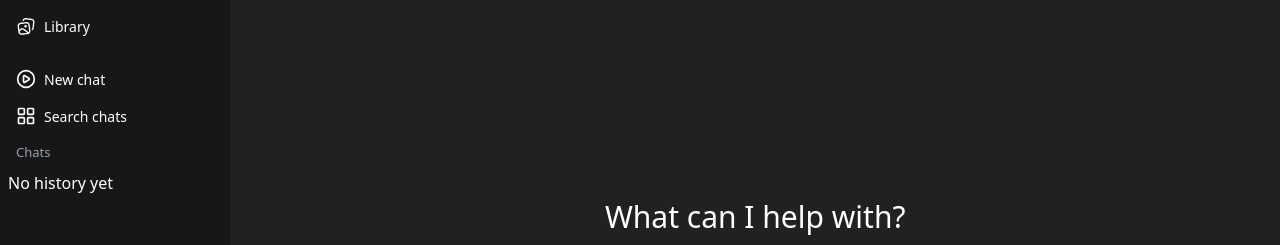
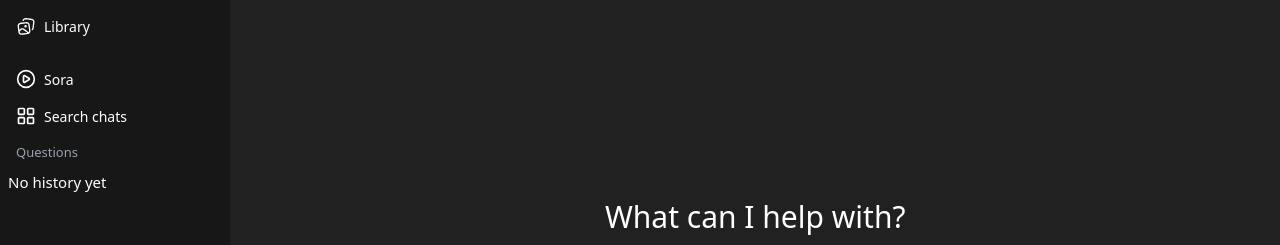
Before and after one commit to usmanali0805/ChatGPT-clone, a React (Vite) app: page / in a window 1280 px wide. Shown: the part 124-369 px from the top of the page. Built offline with nearby package versions, Linux system fonts and the light colour scheme.

Commit message:
Add functionality on ask questions

```diff
--- a/src/App.tsx
+++ b/src/App.tsx
@@ -1,15 +1,18 @@
+
+import { useState} from 'react'
 import './App.css'
 import Homepage from './Pages/Homepage'
 import Sidebar from './component/Sidebar'
 import {HistoryProvider} from './context/HistoryContext'
 
 function App() {
-
+  const [question, setQuestion] = useState('')
+  console.log(question)
   return (
     <HistoryProvider>
     <div className = "w-full flex">
-      <Sidebar/>
-      <Homepage/>
+      <Sidebar setQuestion = {setQuestion}/>
+      <Homepage question= {question}/>
     </div>
     </HistoryProvider>
   )
--- a/src/Pages/Homepage.tsx
+++ b/src/Pages/Homepage.tsx
@@ -7,7 +7,8 @@ import Message from '../component/Message'
 import {useHistory} from '../context/HistoryContext'
 import { Input } from 'postcss'
 
-const Homepage = () => {
+const Homepage = ({question}) => {
+  console.log(question)
   const { addToHistory } = useHistory();
   const [input, setInput] = useState("");
   const [inptbtn, setInptbtn] = useState(false)
@@ -17,6 +18,7 @@ const Homepage = () => {
   const Handleinput = (e: React.ChangeEvent<HTMLInputElement>) => {
     setInput(e.target.value)
   }
+
   const apiKey: string = "AIzaSyA4yQ0DdXgt-JEvzlEMtLwJHKzNqttR9PU";
   interface GeminiResponce {
     candidates?: {
@@ -32,15 +34,13 @@ const Homepage = () => {
       {
         parts: [
           {
-            text: `${input}`
+            text: `${question?question:input}`
           }
         ]
       }
     ]
   }
-
-
-  const Getrespose = async (): Promise<void> => {
+  const Getresponse = async (): Promise<void> => {
     try {
       const response = await fetch("https://generativelanguage.googleapis.com/v1beta/models/gemini-2.0-flash:generateContent",
         {
@@ -68,11 +68,20 @@ const Homepage = () => {
     }
   }
 
+  useEffect(() => {
+    if(question.length>0){
+      setChat((prev) => [...prev, { role: "user", text: question }]);
+    Getresponse()
+    setInptbtn(true)
+    }
+
+  }, [question])
+
   const SendAsk = () => {
     if (input) {
       setChat((prev) => [...prev, { role: "user", text: input }]);
       setInptbtn(true)
-      Getrespose()
+      Getresponse()
       setInput("")
       AddToFavourite()
       addToHistory(input);
@@ -93,7 +102,7 @@ const Homepage = () => {
     }
   }
 
-
+  console.log(chat)
   return (
     <section className='w-[82vw] h-screen relative bg-[#212121]'>
       <Navbar />
--- a/src/component/Sidebar.tsx
+++ b/src/component/Sidebar.tsx
@@ -1,4 +1,4 @@
-import { PanelLeftDashed, Search, CirclePlay, LayoutGrid } from 'lucide-react';
+import { PanelLeftDashed, Search, CirclePlay, LayoutGrid , Trash } from 'lucide-react';
 import chatgpt from "../assets/svg/chatgpt.svg";
 import new_chat from "../assets/svg/new_chat.svg";
 import library from "../assets/svg/library.svg";
@@ -6,7 +6,7 @@ import { useState, useEffect } from 'react';
 import { useHistory } from '../context/HistoryContext';
 
 
-const Sidebar = (): void => {
+const Sidebar = ({setQuestion}): string => {
   const { history } = useHistory();
 
   return (
@@ -39,18 +39,22 @@ const Sidebar = (): void => {
         <div className=' flex flex-col'>
           <div className='flex p-2 gap-2 w-full rounded-[10px] transition-all duration-100 h-fit cursor-pointer hover:bg-[#303030]'>
             <CirclePlay className='w-[20px] h-[20px]' />
-            <span className='text-[14px]'>New chat</span>
+            <span className='text-[14px]'>Sora</span>
           </div>
           <div className='flex p-2 gap-2 w-full rounded-[10px] transition-all duration-100 h-fit cursor-pointer hover:bg-[#303030]'>
             <LayoutGrid className='w-[20px] h-[20px]' />
             <span className='text-[14px]'>Search chats</span>
           </div>
         </div>
-        <h2 className='text-gray-400 p-2 text-[13px]'>Chats</h2>
+        <h2 className='text-gray-400 p-2 text-[13px]'>Questions</h2>
         {history.length === 0 ? (
-          <p>No history yet</p>
+          <p className='text-[15px]'>No history yet</p>
         ) : (
-          history.map((q, i) => <div key={i}>{q}</div>)
+          history.map((q:string, i:number) =>(
+            <ul className='flex flex-col px-1 py-0.5 cursor-pointer' key={i}>
+              <li onClick={()=> setQuestion(q)} className='text-[13px] text-zinc-200 truncate w-full p-1 rounded-[5px] hover:bg-zinc-700 hover:text-white'>{q}</li>
+            </ul>
+        ))
         )}
       </section>
     </section>
```
